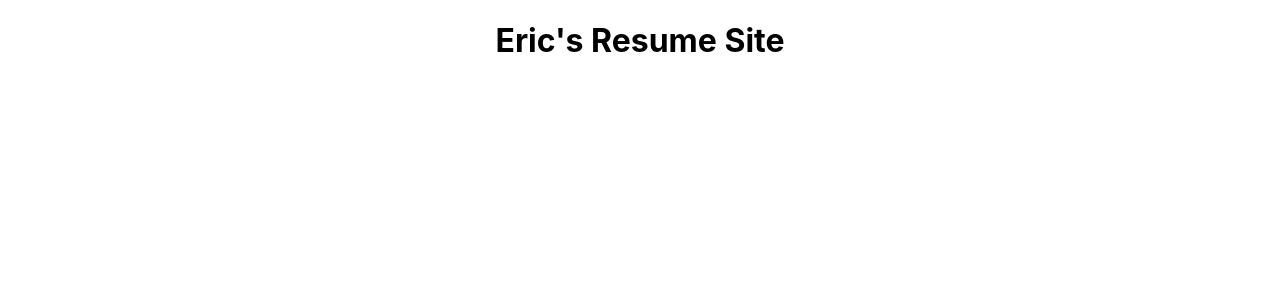
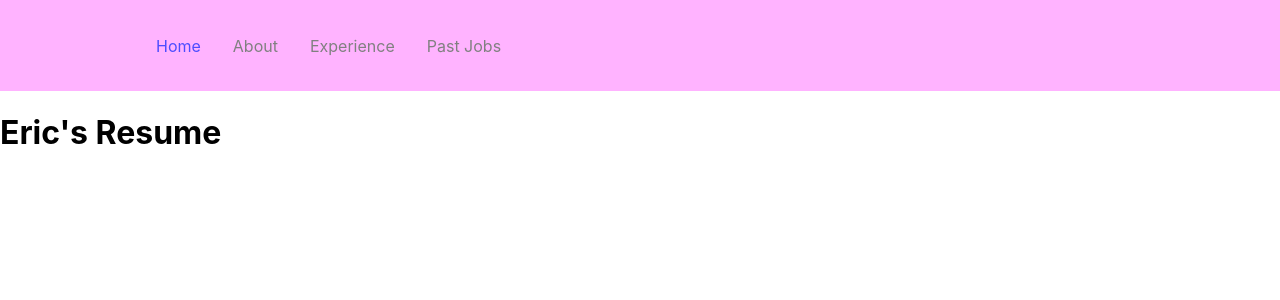
Before and after one commit to Enr1que704/Resume-Front, a React (Create React App) app: page / in a window 1280 px wide. Shown: the top 300 px of the page. Built offline with nearby package versions, Linux system fonts and the light colour scheme.

Commit message:
added a navbar

```diff
--- a/src/App.js
+++ b/src/App.js
@@ -6,12 +6,22 @@ import {
   Routes,
   Route
 } from "react-router-dom";
+import Home from "./pages/index";
+import About from "./pages/about";
+import Experience from "./pages/experience";
+import PastJobs from "./pages/pastJobs";
 
 function App() {
   return (
-    <div className="App">
-      <h1>Eric's Resume Site</h1>
-    </div>
+    <Router>
+      <Navbar />
+      <Routes>
+        <Route path="/" element={<Home />} />
+        <Route path="/about" element={<About />} />
+        <Route path="/experience" element={<Experience />} />
+        <Route path="/pastjobs" element={<PastJobs />} />
+      </Routes>
+    </Router>
   );
 }
 
--- a/src/components/Navbar/NavbarElements.js
+++ b/src/components/Navbar/NavbarElements.js
@@ -0,0 +1,53 @@
+// import { FaBars } from "react-icons/fa";
+import { NavLink as Link } from "react-router-dom";
+import styled from "styled-components";
+
+export const Nav = styled.nav`
+    background: #ffb3ff;
+    height: 85px;
+    display: flex;
+    justify-content: space-between;
+    padding: 0.2rem calc((100vw - 1000px) / 2);
+    z-index: 12;
+`;
+
+export const NavLink = styled(Link)`
+    color: #808080;
+    display: flex;
+    align-items: center;
+    text-decoration: none;
+    padding: 0 1rem;
+    height: 100%;
+    cursor: pointer;
+    &.active {
+        color: #4d4dff;
+    }
+`;
+
+// export const Bars = styled(FaBars)`
+//     display: none;
+//     color: #808080;
+//     @media screen and (max-width: 768px) {
+//         display: block;
+//         position: absolute;
+//         top: 0;
+//         right: 0;
+//         transform: translate(-100%, 75%);
+//         font-size: 1.8rem;
+//         cursor: pointer;
+//     }
+// `;
+
+export const NavMenu = styled.div`
+    display: flex;
+    align-items: center;
+    margin-right: -24px;
+    /* Second Nav */
+    /* margin-right: 24px; */
+    /* Third Nav */
+    /* width: 100vw;
+white-space: nowrap; */
+    @media screen and (max-width: 768px) {
+        display: none;
+    }
+`;
--- a/src/components/Navbar/index.js
+++ b/src/components/Navbar/index.js
@@ -0,0 +1,27 @@
+import React from "react";
+import { Nav, NavLink, NavMenu } from "./NavbarElements";
+
+const Navbar = () => {
+    return (
+        <>
+            <Nav>
+                <NavMenu>
+                    <NavLink to="/" activeStyle>
+                        Home
+                    </NavLink>
+                    <NavLink to="/about" activeStyle>
+                        About
+                    </NavLink>
+                    <NavLink to="/experience" activeStyle>
+                        Experience
+                    </NavLink>
+                    <NavLink to="/pastjobs" activeStyle>
+                        Past Jobs
+                    </NavLink>
+                </NavMenu>
+            </Nav>
+        </>
+    )
+}
+
+export default Navbar;
--- /dev/null
+++ b/src/pages/index.js
@@ -0,0 +1,11 @@
+import React from "react";
+
+const Home = () => {
+    return (
+        <div>
+            <h1>Eric's Resume</h1>
+        </div>
+    );
+};
+
+export default Home;
```
